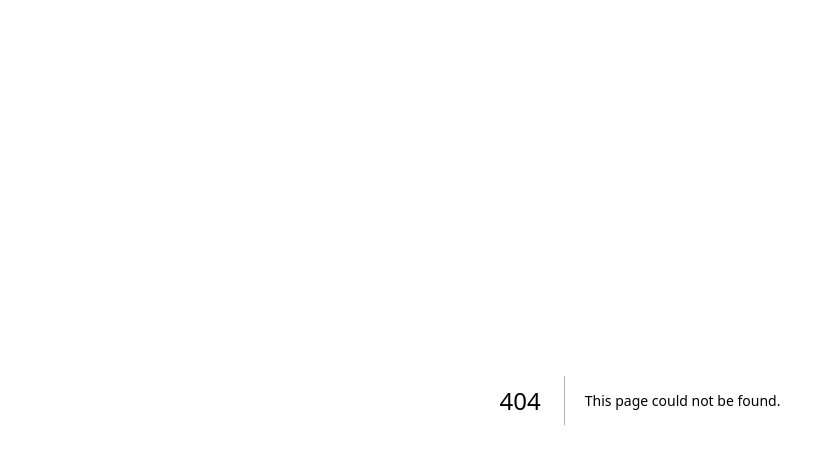
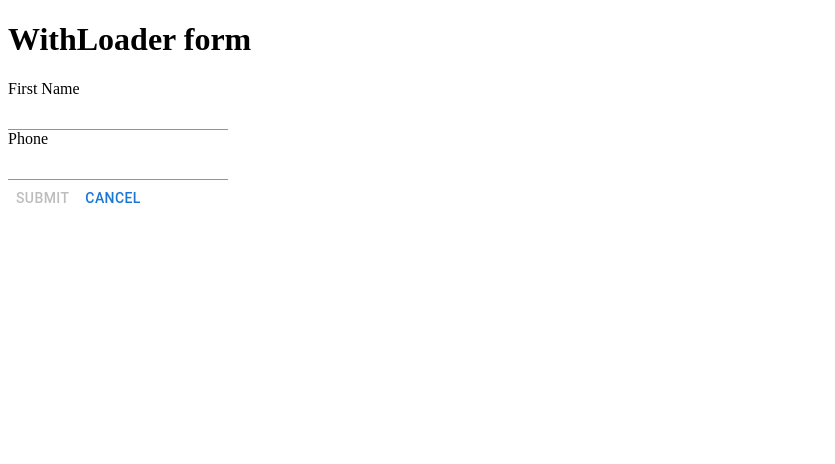
Before and after one commit to konradmi/nextjs-forms, a Next.js app: page /with-loader in a window 1280 px wide. Before the commit this address had no page. Shown: the top 464 px of the page, without its empty margins (0-835 px from the left). Built offline with nearby package versions, Linux system fonts and the light colour scheme.

Commit message:
add fallback to ZodForm

```diff
--- a/app/page.tsx
+++ b/app/page.tsx
@@ -1,7 +1,7 @@
 export default function Home() {
   return (
     <main>
-      <div>WElcome</div>
+      <div>Welcome!</div>
     </main>
   )
 }
--- /dev/null
+++ b/app/with-loader/WithLoader.tsx
@@ -0,0 +1,50 @@
+'use client'
+
+import * as z from 'zod'
+
+import { ZodForm, FormInput, FormSubmitButton, FormCancelButton } from '@/components/forms'
+import { nameCreator } from '@/components/forms/ZodForm'
+
+const schema = z.object({
+  firstName: z.string().min(3, { message: 'Too short'}).max(20, { message: 'Too long'}),
+  phone: z.string().min(9, { message: 'Too short'}).max(20, { message: 'Too long'}),
+})
+
+const initialValues = {
+  firstName: '',
+  phone: '',
+}
+
+const ParseFormatForm = () => {
+  const handleSubmit = async (values: z.infer<typeof schema>) => {
+    return new Promise((resolve) => {
+      setTimeout(() => {
+        resolve(values)
+      }, 3000)
+    })
+  }
+
+  const getName = nameCreator(schema)
+
+  const fallback = 'Loading...'
+
+  return (
+    <>
+      <h1>WithLoader form</h1>
+      <ZodForm initialValues={initialValues} onSubmit={handleSubmit} schema={schema} fallback={fallback}>
+      <div>
+        <label htmlFor='firstName'>First Name</label>
+        <FormInput name={getName('firstName')}/>
+      </div>
+      <div>
+        <label htmlFor='phone'>Phone</label>
+        <FormInput name={getName('phone')}/>
+      </div>
+      <FormSubmitButton label='Submit'/>
+      <FormCancelButton/>
+    </ZodForm>
+    </>
+  )
+}
+
+export default ParseFormatForm
--- /dev/null
+++ b/app/with-loader/page.ts
@@ -0,0 +1,3 @@
+import WithLoader from './WithLoader'
+
+export default WithLoader
--- a/components/forms/FormInput.tsx
+++ b/components/forms/FormInput.tsx
@@ -8,9 +8,9 @@ type FormInputProps = {
   type?: string
   parse?: (value: string) => string
   format?: (value: string) => string
-}
+} & React.ComponentProps<typeof Input>
 
-function FormInput ({ name, type, parse = value => value, format = value => value }: FormInputProps) {
+function FormInput ({ name, type, parse = value => value, format = value => value, ...rest }: FormInputProps) {
   const { control, formState: { errors } } = useFormContext()
 
   return (
@@ -20,6 +20,7 @@ function FormInput ({ name, type, parse = value => value, format = value => valu
         name={name}
         render={({ field }) => (
           <Input
+            {...rest}
             type={type}
             error={!!errors[name]}
             value={format(field.value)}
--- a/components/forms/ZodForm.tsx
+++ b/components/forms/ZodForm.tsx
@@ -15,9 +15,18 @@ type FormProps<T extends z.ZodType> = {
   children: React.ReactNode
   className?: string
   schema: T
+  fallback?: React.ReactNode
 }
 
-const ZodForm = <T extends z.ZodType>({ initialValues, onSubmit, children, className, schema, submitValidation = () => Promise.resolve() }: FormProps<T>) => {
+const ZodForm = <T extends z.ZodType>({
+  initialValues,
+  onSubmit,
+  children,
+  className,
+  schema,
+  submitValidation = () => Promise.resolve() ,
+  fallback,
+}: FormProps<T>) => {
   const methods = useForm<z.infer<T>>({
     mode: 'onBlur',
     defaultValues: initialValues,
@@ -44,10 +53,11 @@ const ZodForm = <T extends z.ZodType>({ initialValues, onSubmit, children, class
     }
   }
 
+  const { isSubmitting } = methods.formState
   return (
     <FormProvider {...methods}>
       <form className={className} onSubmit={methods.handleSubmit(onSubmitWithValidation)}>
-        { children }
+        { (fallback && isSubmitting) ? fallback : children }
       </form>
       <DevTool control={methods.control} />
     </FormProvider>
```
